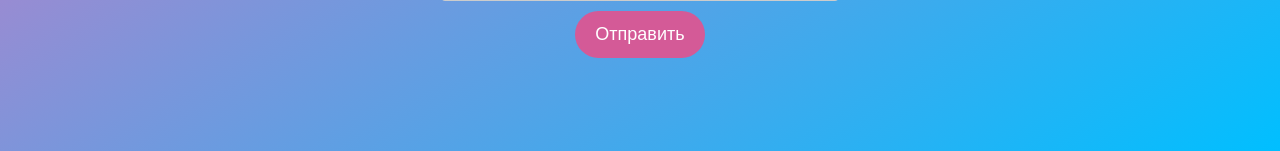
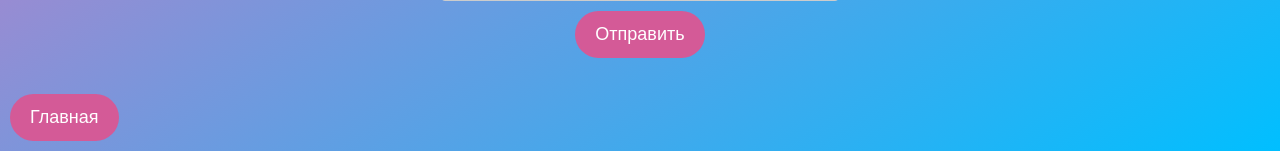
Before and after one commit to qwesashd/authenticate_basic-master, a Django app: template authenticate_basic-master/templates/support.html in a window 1280 px wide. Shown: the part 649-800 px from the top of the page. Run offline with Django 3.2, Linux system fonts and the light colour scheme; the template is opened without the code that fills it, so the values that code supplies are empty.

Commit message:
Initial commit

```diff
--- a/authenticate_basic-master/templates/registration/password_reset_form.html
+++ b/authenticate_basic-master/templates/registration/password_reset_form.html
@@ -8,6 +8,7 @@
         {{ form }}
         {% csrf_token %}
     <a class="submit-button" href="{% url 'home' %}">Отправить</a>
+        <a class="back-button" href="{% url 'home' %}">Главная</a>
 
     </form>
 {% endblock %}
--- a/authenticate_basic-master/templates/support.html
+++ b/authenticate_basic-master/templates/support.html
@@ -40,5 +40,6 @@
         <p><div class="titles">Текст сообщения:</div><textarea name="message" cols="22" rows="5"></textarea></p>
     </form>
     <a class="submit-button" href="{% url 'send' %}">Отправить</a>
+<a class="back-button" href="{% url 'home' %}">Главная</a>
 
 {% endblock %}
```
